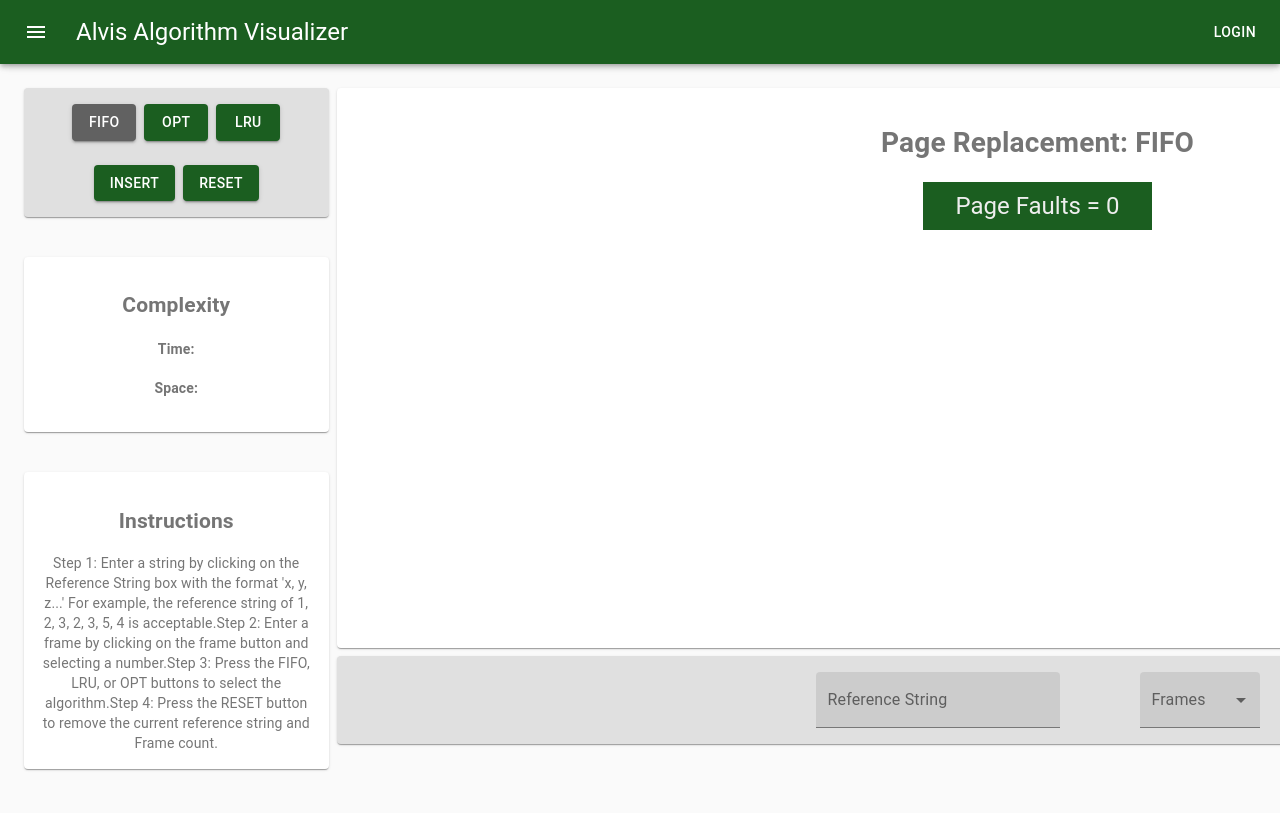
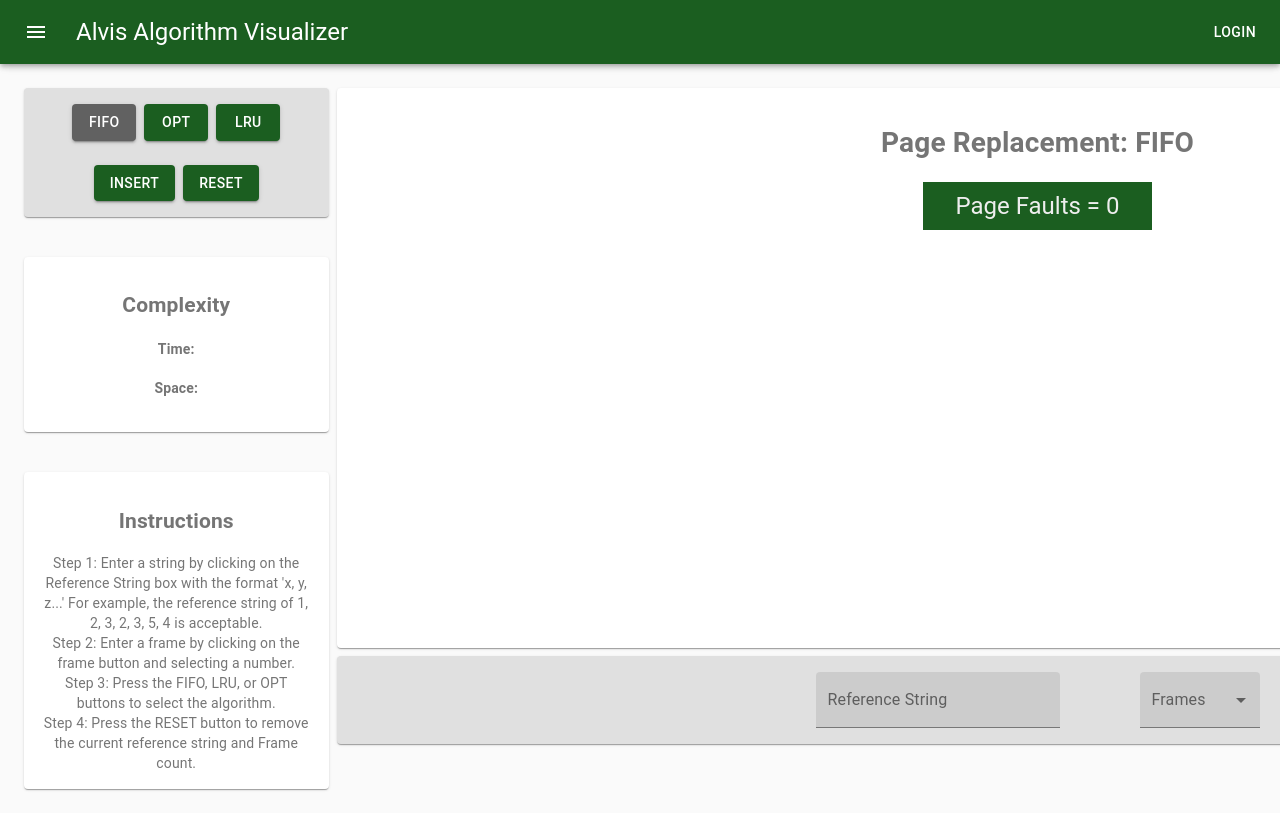
Before and after one commit to rblocker1017/Alvis-rblocker, a React (Create React App) app: page /PageReplacement in a window 1280 px wide. Shown: the top 813 px of the page. Built offline with nearby package versions, Linux system fonts and the light colour scheme.

Commit message:
broke up instructions into new lines

```diff
--- a/src/componenets/layout/Page/Instructions.js
+++ b/src/componenets/layout/Page/Instructions.js
@@ -15,10 +15,20 @@ class Instructions extends Component {
         this.instruct = this.props.instruct;
     }
     render(){
+        console.log(this.instruct);
         return(
             <Paper className={this.classes.code}>
                 <h2>Instructions</h2>
-                {this.instruct}
+                {this.instruct === undefined ? null : this.instruct.map(instruction => {
+                    return(
+                        <div>
+                            <p1>
+                                {instruction}
+                            </p1>
+                            <br />
+                        </div>
+                    );
+                })}
             </Paper>
         );
     }
--- a/src/pages/PageReplacement.js
+++ b/src/pages/PageReplacement.js
@@ -22,6 +22,11 @@ class PageReplacement extends Component{
             value: "",
             faultCount: 0
         }
+        this.instructions = [];
+        this.instructions.push(str1);
+        this.instructions.push(str2);
+        this.instructions.push(str3);
+        this.instructions.push(str4);
         this.setInput = this.setInput.bind(this);
         this.setFrames = this.setFrames.bind(this);
         this.runAlgorithm = this.runAlgorithm.bind(this);
@@ -136,7 +141,8 @@ class PageReplacement extends Component{
                     reset: this.reset,
                     extra: null
                 }}
-                instruct = {str1 + str2 + str3 + str4} // Changes str1, str2, str3... to change instructions display
+                instruct = {this.instructions}
+                //instruct = str1 + <br /> + str2 + str3 + str4 // Changes str1, str2, str3... to change instructions display
                 barFunctions = {{
                     frames: this.setFrames,
                     input: this.setInput
```
